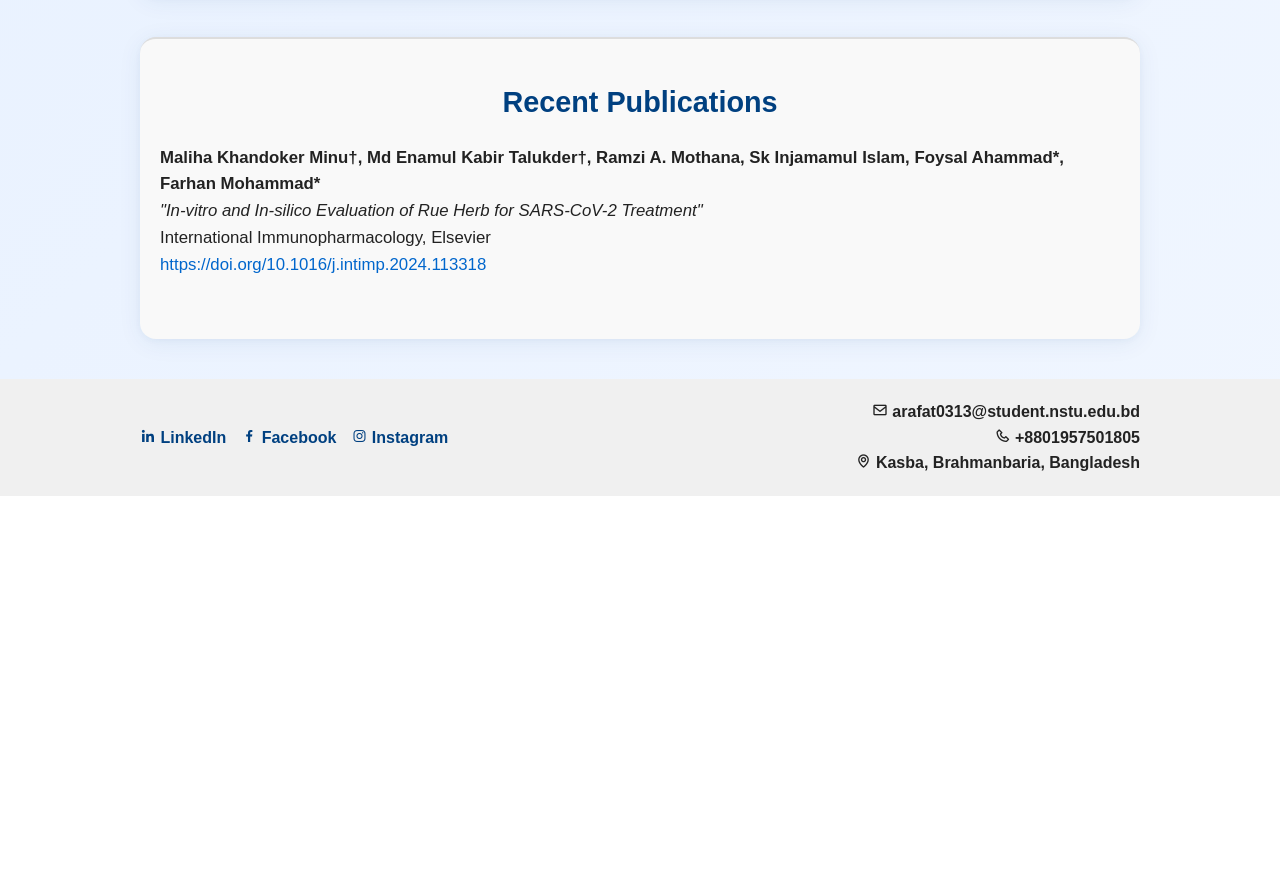
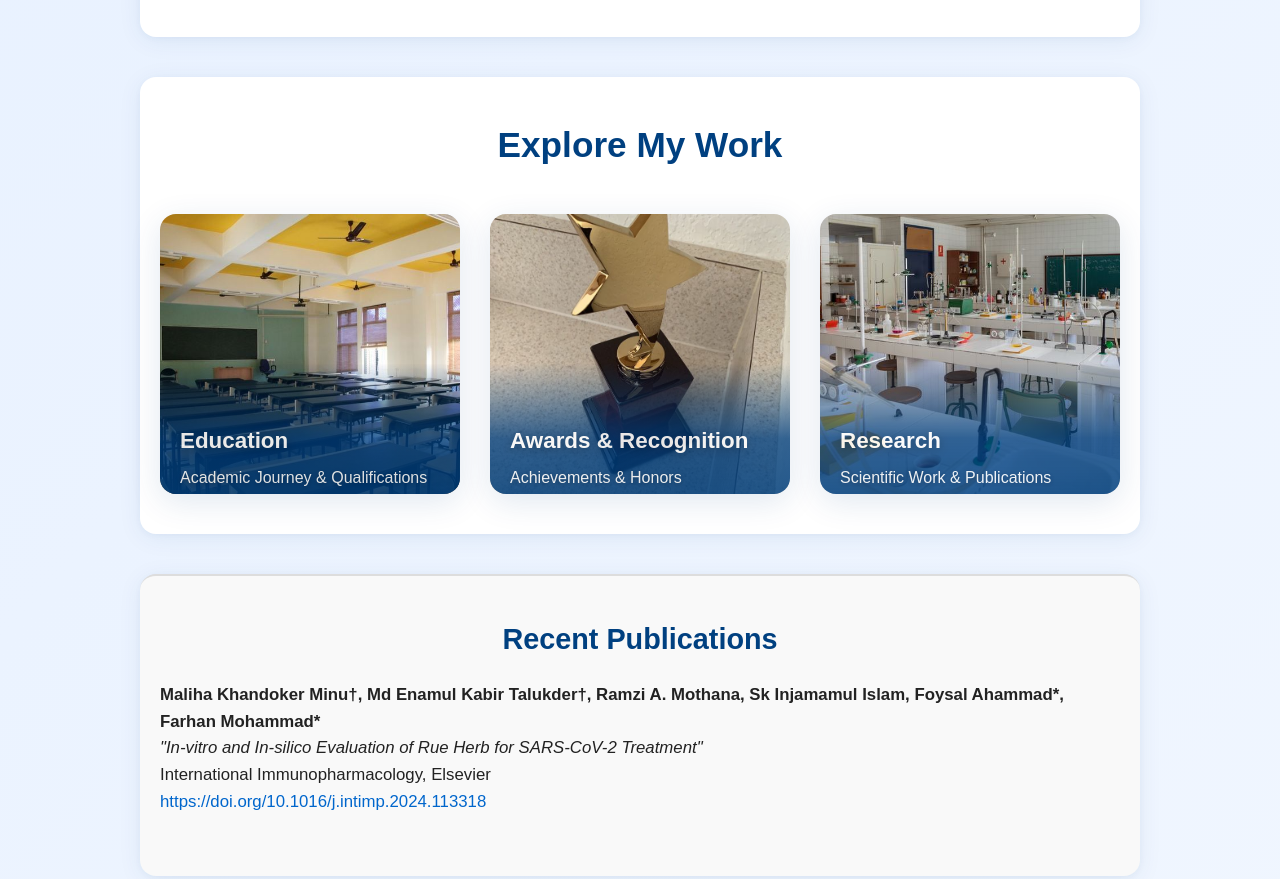
Before and after one commit to MrATHARUDDIN/Arafat-Miah-web, a plain HTML site: page index.html in a window 1280 px wide. Shown: the part 1026-1905 px from the top of the page. Before the commit the page ends 1522 px from the top, so only its background shows below. Drawn offline with nearby package versions, Linux system fonts and the light colour scheme.

Commit message:
Information correction and fixing bugs

```diff
--- a/index.html
+++ b/index.html
@@ -36,7 +36,7 @@
 
   <section class="hero">
     <h1>Arafat Miah</h1>
-    <p>Pharmacogenetics | Bioinformatics | Computational Drug Discovery</p>
+    <p>Studying Master’s of Clinical Pharmacy and Pharmacology at NSTU | Pharmacogenomics | Bioinformatics | Computational Drug Design |</p>
     <blockquote style="font-style:italic;margin:1em 0;">“Every patient is unique genetic mapping; Pharmacogenetics helps us treat them that way”</blockquote>
   </section>
 
@@ -47,7 +47,7 @@
 
   <section class="bio">
     <div class="bio-image animated-slide-in-left">
-      <img src="img/000.jpg" alt="Athar" />
+      <img src="img/logo.jpeg" alt="Athar" />
     </div>
     <div class="bio-text animated-slide-in-right">
       <h2>Biography</h2>
@@ -56,6 +56,49 @@
       </p>
     </div>
   </section>
+
+
+  <section class="featured-sections">
+    <h2>Explore My Work</h2>
+    <div class="featured-cards">
+      <div class="feature-card">
+        <a href="education.html">
+          <div class="card-image">
+            <img src="img/class_bg.jpeg" alt="Education" />
+            <div class="card-overlay">
+              <h3>Education</h3>
+              <p>Academic Journey & Qualifications</p>
+            </div>
+          </div>
+        </a>
+      </div>
+
+      <div class="feature-card">
+        <a href="awards-and-recognition.html">
+          <div class="card-image">
+            <img src="img/award.jpeg" alt="Awards" />
+            <div class="card-overlay">
+              <h3>Awards & Recognition</h3>
+              <p>Achievements & Honors</p>
+            </div>
+          </div>
+        </a>
+      </div>
+
+      <div class="feature-card">
+        <a href="research.html">
+          <div class="card-image">
+            <img src="img/research.jpeg" alt="Research" />
+            <div class="card-overlay">
+              <h3>Research</h3>
+              <p>Scientific Work & Publications</p>
+            </div>
+          </div>
+        </a>
+      </div>
+    </div>
+  </section>
+
 
   <section class="recent-publications">
     <h2>Recent Publications</h2>
--- a/responsive.css
+++ b/responsive.css
@@ -92,7 +92,7 @@
 
 @media (max-width: 480px) {
   .nav-logo {
-    height: 30px;
+    height: 40px;
   }
 
   .hero h1 {
--- a/style.css
+++ b/style.css
@@ -2,6 +2,10 @@
   margin: 0;
   padding: 0;
   box-sizing: border-box;
+}
+
+.mt-10 {
+  margin-top: 10px;
 }
 
 body {
@@ -22,11 +26,19 @@ body {
   }
 }
 
-.hero, .bio, .banner_edu, .awards-section, .teaching-mentoring, .leadership-experience, .contact-section, .recent-publications, .education_institution {
+
+/* This is the bg style seaction where we add good looking bg-style with box-shadow */
+.hero, .bio, .banner_edu, .awards-section, .leadership-experience, .contact-section, .recent-publications, .education_institution {
   animation: fadeSlideUp 1.1s cubic-bezier(0.23, 1, 0.32, 1);
   background: #fff;
   border-radius: 16px;
+  margin-top: 10px;
   box-shadow: 0 4px 24px rgba(0,64,128,0.07), 0 1.5px 6px rgba(0,64,128,0.04);
+}
+.teaching-mentoring > h1{
+  margin-top: 20px;
+  margin-bottom: 2rem;
+  text-align: center;
 }
 
 header {
@@ -45,7 +57,8 @@ header {
 }
 
 .nav-logo {
-  height: 40px;
+  height: 50px;
+  border-radius: 60%;
   width: auto;
 }
 
@@ -573,3 +586,164 @@ button:hover, .contact-form button:hover {
   background: linear-gradient(90deg, #004080 60%, #0066cc 100%);
   box-shadow: 0 2px 12px rgba(0,64,128,0.12);
 }
+
+
+/* Featured Sections */
+.featured-sections {
+  padding: 40px 20px;
+  max-width: 1000px;
+  margin: auto;
+  background: #fff;
+  border-radius: 16px;
+  box-shadow: 0 4px 24px rgba(0,64,128,0.07), 0 1.5px 6px rgba(0,64,128,0.04);
+}
+
+.featured-sections h2 {
+  text-align: center;
+  color: #004080;
+  font-size: 2.2em;
+  margin-bottom: 40px;
+  font-weight: 600;
+}
+
+.featured-cards {
+  display: grid;
+  grid-template-columns: repeat(auto-fit, minmax(280px, 1fr));
+  gap: 30px;
+  justify-items: center;
+}
+
+.feature-card {
+  position: relative;
+  width: 100%;
+  max-width: 320px;
+  height: 280px;
+  border-radius: 16px;
+  overflow: hidden;
+  box-shadow: 0 8px 32px rgba(0,64,128,0.12);
+  transition: all 0.4s cubic-bezier(0.25, 0.46, 0.45, 0.94);
+  transform: translateY(0);
+}
+
+.feature-card:hover {
+  transform: translateY(-12px) scale(1.02);
+  box-shadow: 0 20px 48px rgba(0,64,128,0.18), 0 8px 24px rgba(0,64,128,0.08);
+}
+
+.feature-card a {
+  text-decoration: none;
+  color: inherit;
+  display: block;
+  width: 100%;
+  height: 100%;
+}
+
+.card-image {
+  position: relative;
+  width: 100%;
+  height: 100%;
+  overflow: hidden;
+}
+
+.card-image img {
+  width: 100%;
+  height: 100%;
+  object-fit: cover;
+  transition: transform 0.4s cubic-bezier(0.25, 0.46, 0.45, 0.94);
+}
+
+.feature-card:hover .card-image img {
+  transform: scale(1.1);
+}
+
+.card-overlay {
+  position: absolute;
+  bottom: 0;
+  left: 0;
+  right: 0;
+  background: linear-gradient(transparent, rgba(0,64,128,0.85) 50%, rgba(0,64,128,0.95));
+  color: white;
+  padding: 60px 20px 24px;
+  transform: translateY(20px);
+  transition: all 0.4s cubic-bezier(0.25, 0.46, 0.45, 0.94);
+  opacity: 0.9;
+}
+
+.feature-card:hover .card-overlay {
+  transform: translateY(0);
+  opacity: 1;
+  background: linear-gradient(transparent, rgba(0,64,128,0.9) 40%, rgba(0,64,128,1));
+}
+
+.card-overlay h3 {
+  font-size: 1.4em;
+  font-weight: 700;
+  margin-bottom: 8px;
+  text-shadow: 0 2px 8px rgba(0,0,0,0.3);
+}
+
+.card-overlay p {
+  font-size: 1em;
+  opacity: 0.95;
+  line-height: 1.4;
+  text-shadow: 0 1px 4px rgba(0,0,0,0.3);
+}
+
+/* Responsive design for featured cards */
+@media screen and (max-width: 900px) {
+  .featured-cards {
+    grid-template-columns: repeat(auto-fit, minmax(250px, 1fr));
+    gap: 25px;
+  }
+
+  .feature-card {
+    max-width: 100%;
+    height: 250px;
+  }
+
+  .featured-sections h2 {
+    font-size: 1.9em;
+  }
+}
+
+@media screen and (max-width: 600px) {
+  .featured-cards {
+    grid-template-columns: 1fr;
+    gap: 20px;
+  }
+
+  .feature-card {
+    height: 220px;
+  }
+
+  .featured-sections h2 {
+    font-size: 1.7em;
+    margin-bottom: 30px;
+  }
+
+  .card-overlay {
+    padding: 40px 16px 20px;
+  }
+
+  .card-overlay h3 {
+    font-size: 1.2em;
+  }
+
+  .card-overlay p {
+    font-size: 0.9em;
+  }
+}
+
+/* Custom class for styling */
+
+.mt-10 {
+  margin-top: 10px;
+}
+
+.mt-20 {
+  margin-top: 20px;
+}
+
+.mb-20{
+  margin-bottom: 20px;
+}
```
Also changed, not shown: awards-and-recognition.html (+24 -23 lines), education.html (+2 -2 lines), research.html (+7 -7 lines), img/000.jpg (deleted), img/logo.jpeg, img/uni.jpg (deleted), img/university_logo.jpeg (added).
